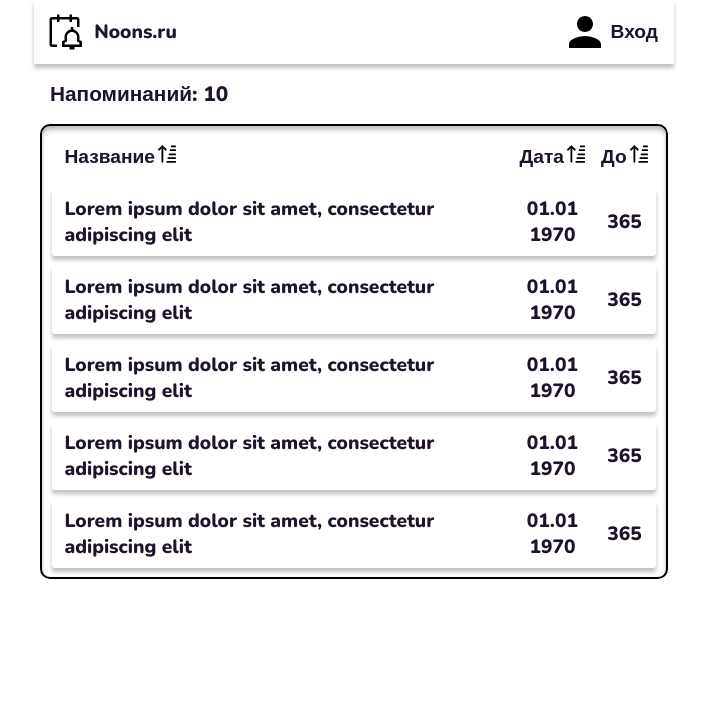
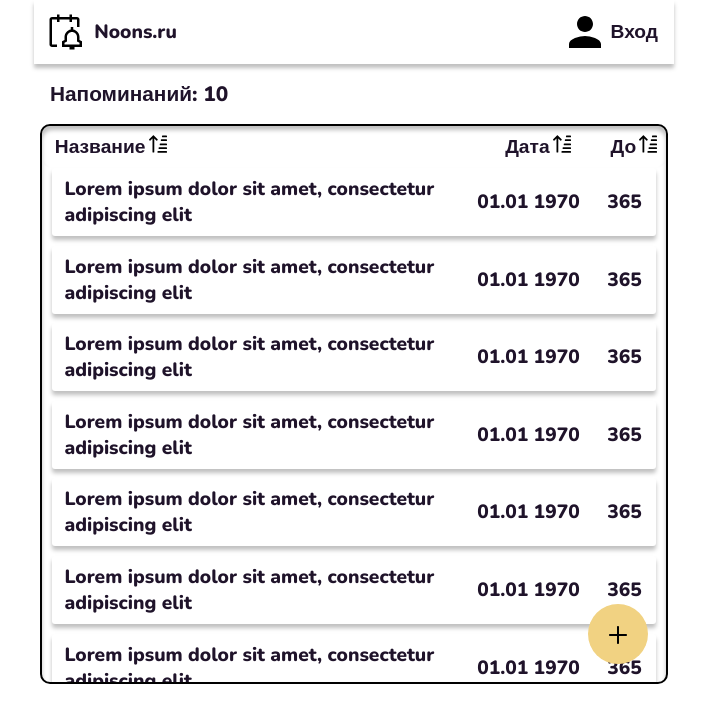
Before and after one commit to SiegfriedSchmidt/ReminderSite, a React (Vite) app: page / in a window 1280 px wide. Shown: the top 722 px of the page, without its empty margins (286-993 px from the left). Built offline with nearby package versions, Linux system fonts and the light colour scheme.

Commit message:
Home page completed

```diff
--- /dev/null
+++ b/src/components/ButtonAddEvent/ButtonAddEvent.tsx
@@ -0,0 +1,14 @@
+import React from 'react';
+import {StyledButtonAddEvent} from "./StyledButtonAddEvent.tsx";
+import buttonAddIcon from "../../assets/button_add.svg"
+
+const ButtonAddEvent = () => {
+  console.log(new Date('01.01.1970'))
+  return (
+    <StyledButtonAddEvent>
+      <img src={buttonAddIcon} alt="Add Event"/>
+    </StyledButtonAddEvent>
+  );
+};
+
+export default ButtonAddEvent;
--- /dev/null
+++ b/src/components/ButtonAddEvent/StyledButtonAddEvent.tsx
@@ -0,0 +1,25 @@
+import styled from "styled-components";
+
+export const StyledButtonAddEvent = styled.button`
+    width: 60px;
+    height: 60px;
+    border-radius: 50%;
+    border: none;
+    background-color: #F1D282;
+    position: absolute;
+    right: calc(6px + 20px);
+    bottom: 20px;
+    transition: 0.5s;
+
+    img {
+        top: 2px;
+        position: relative;
+    }
+
+    &:hover {
+        transform: scale(1.08);
+        background-color: #ffc224;
+    }
+
+
+`
--- a/src/components/EventRow/EventRow.tsx
+++ b/src/components/EventRow/EventRow.tsx
@@ -8,8 +8,7 @@ const EventRow = () => {
         Lorem ipsum dolor sit amet, consectetur adipiscing elit{/*Lorem ipsum dolor sit amet, consectetur adipiscing elit*/}
       </td>
       <td>
-        <p>01.01</p>
-        <p>1970</p>
+        01.01 1970
       </td>
       <td>
         365
--- a/src/components/EventRow/StyledEventRow.tsx
+++ b/src/components/EventRow/StyledEventRow.tsx
@@ -1,16 +1,8 @@
 import styled from "styled-components";
-import {textStyle} from "../../styles/Styles.tsx";
 
 export const StyledEventRow = styled.tr`
     display: block;
     border-radius: 3px;
     box-shadow: 0 4px 4px rgba(0, 0, 0, 0.25);
     margin-top: 10px;
-
-
-    td p {
-        padding-left: 0;
-        font-size: 1.2rem;
-        ${textStyle}
-    }
 `
--- a/src/components/EventsTable/EventsTable.tsx
+++ b/src/components/EventsTable/EventsTable.tsx
@@ -2,9 +2,11 @@ import React from 'react';
 import {StyledEventsTable} from "./StyledEventsTable.tsx";
 import ascendingIcon from "../../assets/ascending.svg"
 import EventRow from "../EventRow/EventRow.tsx";
+import ButtonAddEvent from "../ButtonAddEvent/ButtonAddEvent.tsx";
 
 const EventsTable = () => {
     return (
+      <div style={{position: "relative"}}>
         <StyledEventsTable>
           <tr>
             <td>Название<img src={ascendingIcon} alt="sort"/></td>
@@ -16,8 +18,14 @@ const EventsTable = () => {
           <EventRow/>
           <EventRow/>
           <EventRow/>
+          <EventRow/>
+          <EventRow/>
+          <EventRow/>
         </StyledEventsTable>
+        <ButtonAddEvent/>
+      </div>
     );
-};
+  }
+;
 
 export default EventsTable;
--- a/src/components/EventsTable/StyledEventsTable.tsx
+++ b/src/components/EventsTable/StyledEventsTable.tsx
@@ -2,17 +2,34 @@ import styled from "styled-components";
 import {textStyle} from "../../styles/Styles.tsx";
 
 export const StyledEventsTable = styled.div`
+    overflow: scroll;
+    box-sizing: border-box;
     border: 2px black solid;
+    height: 70vh;
     border-radius: 10px;
     width: calc(100% - 12px);
-    align-self: center;
-    margin-top: 1rem;
+
+    margin: 1rem auto auto;
     box-shadow: inset 0 4px 4px rgba(0, 0, 0, 0.25);
-    padding: 0.6rem;
+    padding: 0 0 0.6rem 0;
 
     tr {
+        margin: 0.6rem 0.6rem 0 0.6rem;
         display: block;
         vertical-align: middle;
+    }
+
+    tr:first-child {
+        margin: 0;
+        position: sticky;
+        top: 0;
+        background-color: white;
+        box-shadow: inset 0 4px 4px rgba(0, 0, 0, 0.25);
+        border-radius: 10px;
+    }
+
+    tr:nth-child(2) {
+        margin-top: 0;
     }
 
     td img {
@@ -28,16 +45,38 @@ export const StyledEventsTable = styled.div`
     }
 
     td:first-child {
-        width: calc(100% - 9rem);
         padding-left: 0.8rem;
         text-align: left;
     }
 
-    td:nth-child(2) {
-        width: 5rem;
+
+    @media (width <= 640px) {
+        td:first-child {
+            width: calc(100% - 9rem);
+        }
+
+        td:nth-child(2) {
+            width: 5rem;
+        }
+
+        td:nth-child(3) {
+            width: 4rem;
+        }
     }
 
-    td:nth-child(3) {
-        width: 4rem;
+    @media (width > 640px) {
+        td:first-child {
+            width: calc(100% - 12rem);
+        }
+
+        td:nth-child(2) {
+            width: 8rem;
+        }
+
+        td:nth-child(3) {
+            width: 4rem;
+        }
     }
+
+
 `
--- /dev/null
+++ b/src/types/EventData.ts
@@ -0,0 +1,6 @@
+export default interface EventData {
+  title: string
+  date: Date;
+
+  description: string
+}
```
Also changed, not shown: src/assets/button_add.svg (added). Lines whose indentation alone changed are shown as unchanged.
